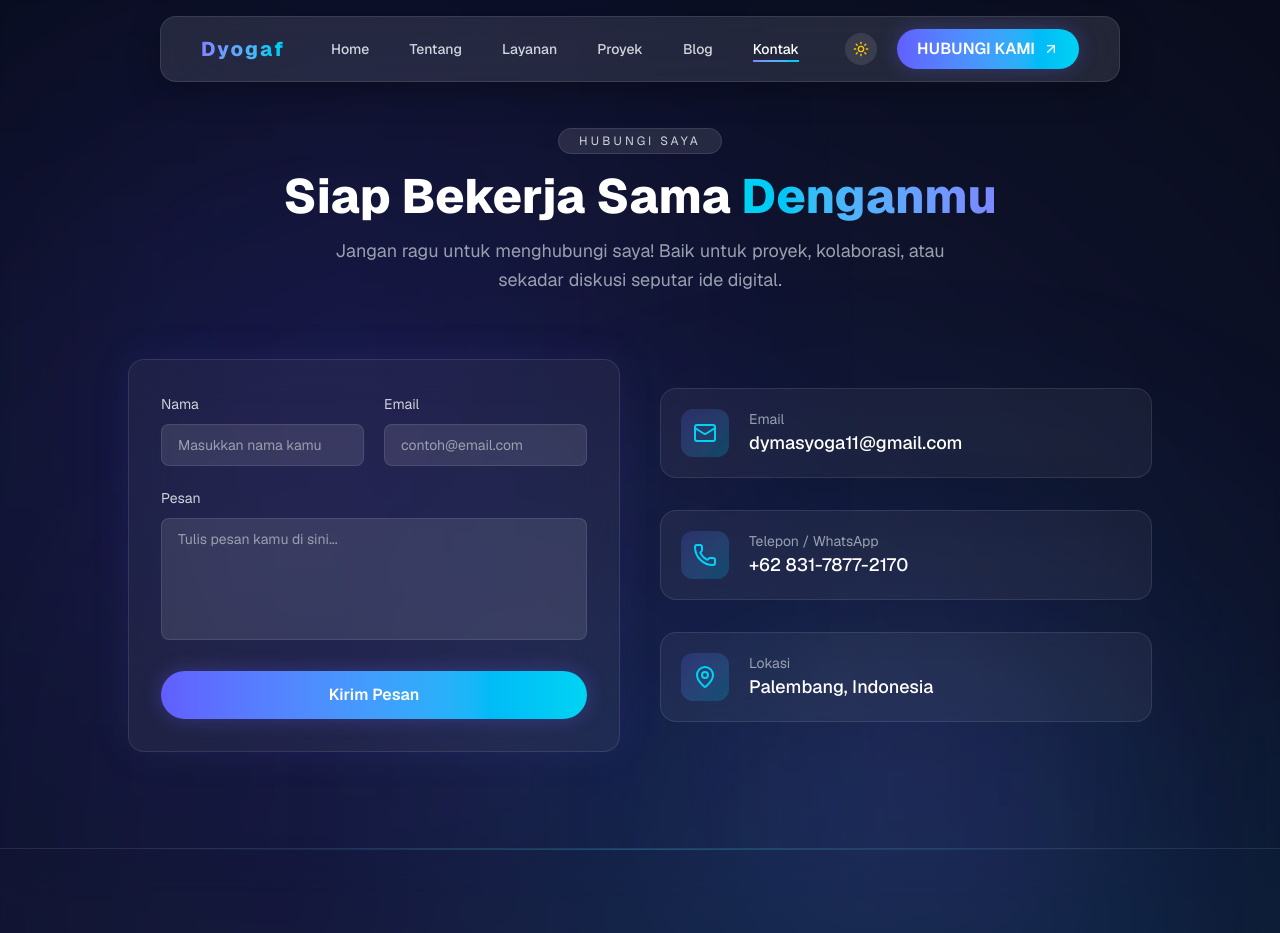
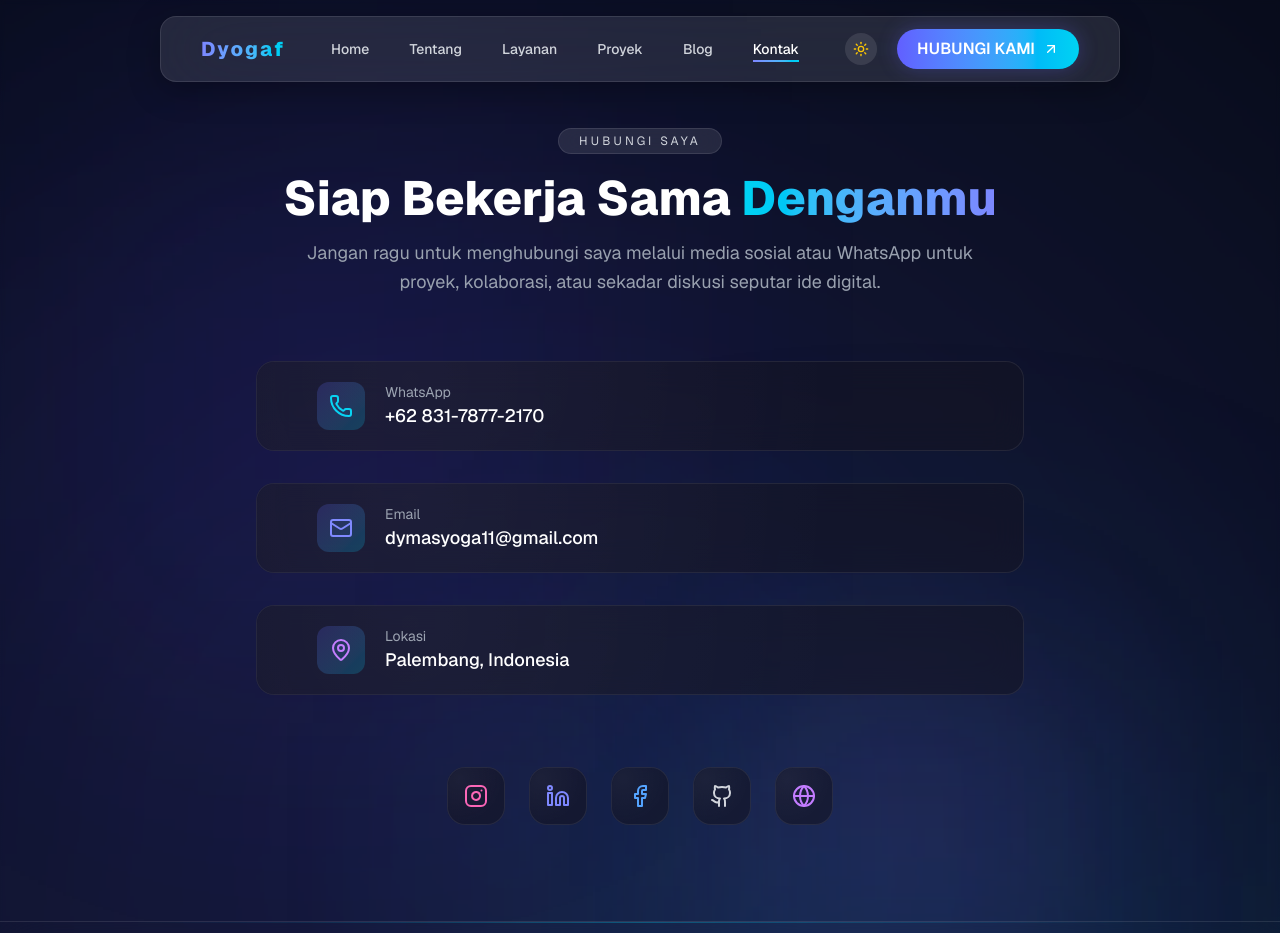
Before and after one commit to dymasyogaf/personal-website, a Next.js app: page /contact in a window 1280 px wide. Shown: the top 933 px of the page. Built offline with nearby package versions, Linux system fonts and the light colour scheme.

Commit message:
update kontak

```diff
--- a/src/app/contact/page.tsx
+++ b/src/app/contact/page.tsx
@@ -1,106 +1,106 @@
 'use client';
 
 import { motion } from 'framer-motion';
-import { Mail, MapPin, Phone } from 'lucide-react';
+import {
+    Mail,
+    MapPin,
+    Phone,
+    Instagram,
+    Facebook,
+    Linkedin,
+    Globe,
+    Github,
+} from 'lucide-react';
 import Link from 'next/link';
+import { useCallback } from 'react';
+import "../../styles/about.css"; // efek card-reactive tetap konsisten
 
 export default function Kontak() {
+    // 🌀 Efek mouse reactive border
+    const handleMouseMove = useCallback((e: React.MouseEvent<HTMLDivElement>) => {
+        const rect = e.currentTarget.getBoundingClientRect();
+        const x = e.clientX - rect.left;
+        const y = e.clientY - rect.top;
+        e.currentTarget.style.setProperty('--mouse-x', `${x}px`);
+        e.currentTarget.style.setProperty('--mouse-y', `${y}px`);
+    }, []);
+
     return (
         <section className="relative z-10 pt-32 pb-24 px-6 sm:px-12 text-white overflow-hidden">
             {/* 🌟 Heading */}
             <div className="text-center mb-16">
-                <span className="px-5 py-1 text-xs uppercase tracking-[0.25em] bg-white/10 border border-white/10 backdrop-blur-md rounded-full text-gray-300">
+                <motion.span
+                    initial={{ opacity: 0, y: 10 }}
+                    whileInView={{ opacity: 1, y: 0 }}
+                    viewport={{ once: true }}
+                    transition={{ duration: 0.6 }}
+                    className="inline-block px-5 py-1 text-xs uppercase tracking-[0.25em] bg-white/10 border border-white/10 backdrop-blur-md rounded-full text-gray-300"
+                >
                     Hubungi Saya
+                </motion.span>
+
+                <motion.h2
+                    initial={{ opacity: 0, y: 20 }}
+                    whileInView={{ opacity: 1, y: 0 }}
+                    transition={{ duration: 0.8 }}
+                    className="mt-5 text-3xl sm:text-5xl font-extrabold"
+                >
+                    Siap Bekerja Sama{' '}
+                    <span className="bg-gradient-to-r from-cyan-400 to-indigo-400 bg-clip-text text-transparent">
+                        Denganmu
                     </span>
+                </motion.h2>
 
-                <h2 className="mt-5 text-3xl sm:text-5xl font-extrabold">
-                    Siap Bekerja Sama <span className="bg-gradient-to-r from-cyan-400 to-indigo-400 bg-clip-text text-transparent">Denganmu</span>
-                </h2>
-                <p className="mt-4 text-gray-400 max-w-2xl mx-auto text-base sm:text-lg leading-relaxed">
-                    Jangan ragu untuk menghubungi saya! Baik untuk proyek, kolaborasi, atau sekadar diskusi seputar ide digital.
-                </p>
+                <motion.p
+                    initial={{ opacity: 0, y: 20 }}
+                    whileInView={{ opacity: 1, y: 0 }}
+                    transition={{ duration: 1 }}
+                    className="mt-4 text-gray-400 max-w-2xl mx-auto text-base sm:text-lg leading-relaxed"
+                >
+                    Jangan ragu untuk menghubungi saya melalui media sosial atau WhatsApp untuk proyek, kolaborasi, atau sekadar diskusi seputar ide digital.
+                </motion.p>
             </div>
 
-            {/* 📬 Grid Kontak */}
-            <div className="max-w-5xl mx-auto grid md:grid-cols-2 gap-10">
-                {/* 📝 Kiri: Form */}
-                <motion.form
-                    initial={{ opacity: 0, y: 40 }}
-                    whileInView={{ opacity: 1, y: 0 }}
-                    transition={{ duration: 0.8 }}
-                    viewport={{ once: false, amount: 0.3 }}
-                    className="bg-white/5 backdrop-blur-xl rounded-2xl p-8 border border-white/10 shadow-[0_0_40px_rgba(99,102,241,0.1)]"
-                >
-                    <div className="grid grid-cols-1 sm:grid-cols-2 gap-5">
-                        <div>
-                            <label className="text-sm text-gray-300">Nama</label>
-                            <input
-                                type="text"
-                                className="w-full mt-2 bg-white/10 border border-white/10 rounded-lg px-4 py-2.5 text-sm text-white placeholder-gray-400 focus:ring-2 focus:ring-cyan-400/50 focus:outline-none transition"
-                                placeholder="Masukkan nama kamu"
-                            />
-                        </div>
-                        <div>
-                            <label className="text-sm text-gray-300">Email</label>
-                            <input
-                                type="email"
-                                className="w-full mt-2 bg-white/10 border border-white/10 rounded-lg px-4 py-2.5 text-sm text-white placeholder-gray-400 focus:ring-2 focus:ring-cyan-400/50 focus:outline-none transition"
-                                placeholder="contoh@email.com"
-                            />
-                        </div>
-                    </div>
-
-                    <div className="mt-5">
-                        <label className="text-sm text-gray-300">Pesan</label>
-                        <textarea
-                            rows={5}
-                            className="w-full mt-2 bg-white/10 border border-white/10 rounded-lg px-4 py-2.5 text-sm text-white placeholder-gray-400 focus:ring-2 focus:ring-cyan-400/50 focus:outline-none transition resize-none"
-                            placeholder="Tulis pesan kamu di sini..."
-                        ></textarea>
-                    </div>
-
-                    <button
-                        type="submit"
-                        className="mt-6 w-full bg-gradient-to-r from-indigo-500 to-cyan-400 text-white font-semibold py-3 rounded-full shadow-[0_0_20px_rgba(99,102,241,0.3)] hover:scale-[1.02] transition-transform"
-                    >
-                        Kirim Pesan
-                    </button>
-                </motion.form>
-
-                {/* 📞 Kanan: Info Kontak */}
-                <motion.div
-                    initial={{ opacity: 0, y: 40 }}
-                    whileInView={{ opacity: 1, y: 0 }}
-                    transition={{ delay: 0.2, duration: 0.8 }}
-                    viewport={{ once: false, amount: 0.3 }}
-                    className="flex flex-col justify-center space-y-8"
-                >
+            {/* 📞 Info Kontak */}
+            <div className="max-w-3xl mx-auto flex flex-col justify-center space-y-8">
                 {[
                     {
-                            icon: <Mail className="w-6 h-6 text-cyan-400" />,
+                        icon: <Phone className="w-6 h-6 text-cyan-400" />,
+                        title: 'WhatsApp',
+                        value: '+62 831-7877-2170',
+                        href: 'https://wa.me/6283178772170',
+                        color: 'cyan',
+                    },
+                    {
+                        icon: <Mail className="w-6 h-6 text-indigo-400" />,
                         title: 'Email',
                         value: 'dymasyoga11@gmail.com',
                         href: 'mailto:dymasyoga11@gmail.com',
+                        color: 'indigo',
                     },
                     {
-                            icon: <Phone className="w-6 h-6 text-cyan-400" />,
-                            title: 'Telepon / WhatsApp',
-                            value: '+62 831-7877-2170',
-                            href: 'https://wa.me/6283178772170',
-                        },
-                        {
-                            icon: <MapPin className="w-6 h-6 text-cyan-400" />,
+                        icon: <MapPin className="w-6 h-6 text-purple-400" />,
                         title: 'Lokasi',
                         value: 'Palembang, Indonesia',
+                        color: 'purple',
                     },
                 ].map((item, i) => (
-                        <div
+                    <motion.div
                         key={i}
-                            className="group flex items-center gap-5 bg-white/5 border border-white/10 p-5 rounded-2xl backdrop-blur-md hover:bg-white/10 transition-all duration-500"
+                        onMouseMove={handleMouseMove}
+                        data-color={item.color}
+                        initial={{ opacity: 0, y: 40 }}
+                        whileInView={{ opacity: 1, y: 0 }}
+                        transition={{ duration: 0.8, delay: i * 0.2 }}
+                        className="card-reactive border-reactive flex items-center gap-5 bg-white/5 backdrop-blur-xl border border-white/10 p-5 rounded-2xl hover:bg-white/10 transition-all duration-500"
                     >
+                        <div className="gloss-top"></div>
+                        <div className="inner-shadow"></div>
+
                         <div className="p-3 bg-gradient-to-br from-indigo-500/20 to-cyan-400/20 rounded-xl">
                             {item.icon}
                         </div>
+
                         <div>
                             <h4 className="text-sm text-gray-400">{item.title}</h4>
                             {item.href ? (
@@ -117,6 +117,57 @@ export default function Kontak() {
                                 </p>
                             )}
                         </div>
+                    </motion.div>
+                ))}
+
+                {/* 🌐 Sosial Media */}
+                <motion.div
+                    initial={{ opacity: 0, y: 40 }}
+                    whileInView={{ opacity: 1, y: 0 }}
+                    transition={{ duration: 1 }}
+                    className="flex justify-center flex-wrap gap-6 mt-10"
+                >
+                    {[
+                        {
+                            icon: <Instagram className="w-6 h-6 text-pink-400" />,
+                            href: 'https://instagram.com/dymasyogaf',
+                            label: 'Instagram',
+                            color: 'pink',
+                        },
+                        {
+                            icon: <Linkedin className="w-6 h-6 text-indigo-400" />,
+                            href: 'https://linkedin.com/in/dymasyogaf',
+                            label: 'LinkedIn',
+                            color: 'indigo',
+                        },
+                        {
+                            icon: <Facebook className="w-6 h-6 text-blue-400" />,
+                            href: 'https://facebook.com/dymasyoga.50',
+                            label: 'Facebook',
+                            color: 'teal',
+                        },
+                        {
+                            icon: <Github className="w-6 h-6 text-gray-300" />,
+                            href: 'https://github.com/dymasyogaf',
+                            label: 'GitHub',
+                            color: 'gray',
+                        },
+                        {
+                            icon: <Globe className="w-6 h-6 text-purple-400" />,
+                            href: 'https://dymasyogaf.my.id',
+                            label: 'Website',
+                            color: 'purple',
+                        },
+                    ].map((social, i) => (
+                        <div
+                            key={i}
+                            onMouseMove={handleMouseMove}
+                            data-color={social.color}
+                            className="card-reactive border-reactive p-4 rounded-xl bg-white/5 border border-white/10 backdrop-blur-md hover:bg-white/10 transition-all duration-500 cursor-pointer"
+                        >
+                            <Link href={social.href} target="_blank" title={social.label}>
+                                {social.icon}
+                            </Link>
                         </div>
                     ))}
                 </motion.div>
--- a/src/components/Footer.tsx
+++ b/src/components/Footer.tsx
@@ -22,10 +22,7 @@ export default function Footer() {
                         Dyogaf Studio
                     </h3>
                     <p className="text-gray-400 text-sm leading-relaxed">
-                        Dymas Yoga Febratama — Digital Marketer, Web Developer (WordPress),
-                        dan Adventurer.
-                        <br />
-                        Membangun ekosistem digital yang humanis, modern, dan berkarakter.
+                        Dyogaf studio adalah ruang kolaboratif yang lahir dari semangat eksplorasi, teknologi, dan kemanusiaan. Kami percaya bahwa desain dan kode bukan hanya tampilan — tapi perjalanan yang penuh makna dan nilai.
                     </p>
                 </div>
 
```
Lines whose indentation alone changed are shown as unchanged.
